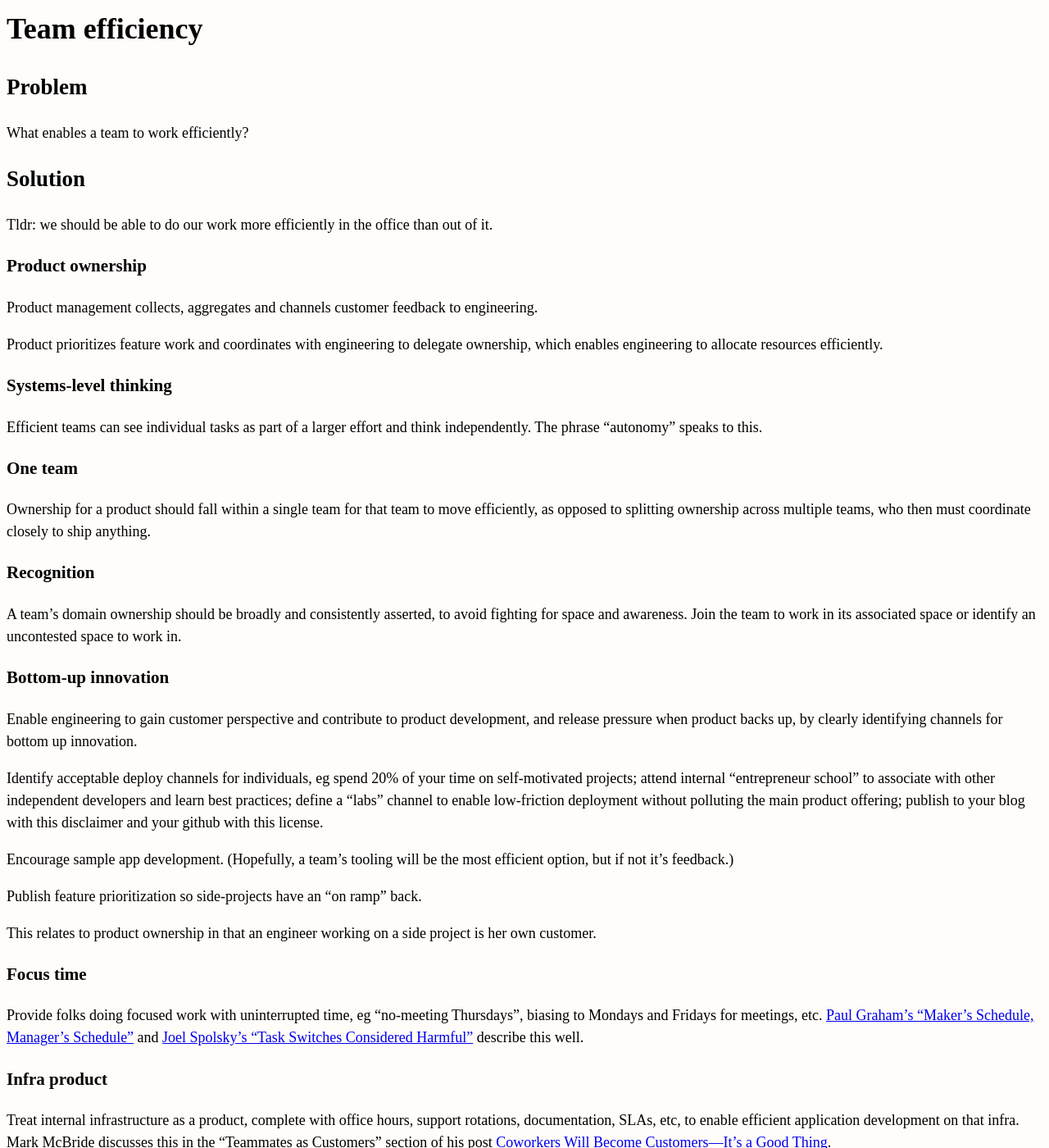
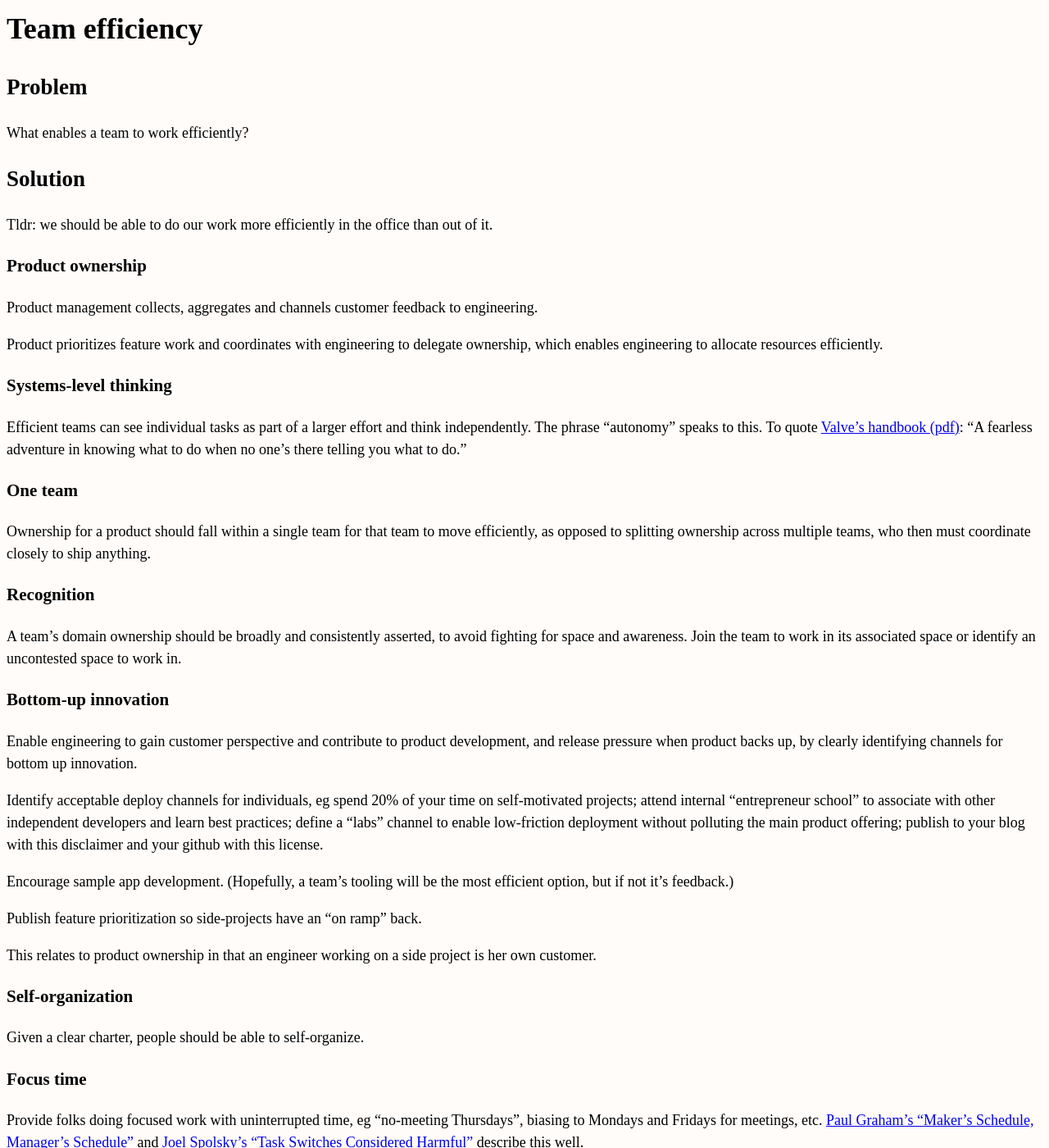
Before and after one commit to erikeldridge/erikeldridge.github.com, a Jekyll site: the page built from _posts/2017-11-01-team-efficiency.md, in a window 1280 px wide and 1400 px high. Shown: the whole window at 82% size. Built offline with Jekyll 4.4.1, drawn with Linux system fonts in a browser that asks for light colours; nearby versions of some CDN libraries.

Commit message:
Update from Forestry.io - Updated 2017-11-01-team-efficiency.md

```diff
--- a/_posts/2017-11-01-team-efficiency.md
+++ b/_posts/2017-11-01-team-efficiency.md
@@ -24,7 +23,7 @@ Product prioritizes feature work and coordinates with engineering to delegate ow
 
 ### Systems-level thinking
 
-Efficient teams can see individual tasks as part of a larger effort and think independently. The phrase "autonomy" speaks to this.
+Efficient teams can see individual tasks as part of a larger effort and think independently. The phrase "autonomy" speaks to this. To quote [Valve's handbook (pdf)](https://steamcdn-a.akamaihd.net/apps/valve/Valve_NewEmployeeHandbook.pdf "Valve's employee handbook"): "A fearless adventure in knowing what to do when no one’s there telling you what to do."
 
 ### One team
 
@@ -46,6 +45,10 @@ Publish feature prioritization so side-projects have an "on ramp" back.
 
 This relates to product ownership in that an engineer working on a side project is her own customer.
 
+### Self-organization
+
+Given a clear charter, people should be able to self-organize.
+
 ### Focus time
 
 Provide folks doing focused work with uninterrupted time, eg "no-meeting Thursdays", biasing to Mondays and Fridays for meetings, etc. [Paul Graham's "Maker's Schedule, Manager's Schedule"](http://www.paulgraham.com/makersschedule.html) and [Joel Spolsky's "Task Switches Considered Harmful"](https://www.joelonsoftware.com/2001/02/12/human-task-switches-considered-harmful/) describe this well.
```
Also changed, not shown: other parts of _posts/2017-11-01-team-efficiency.md (+1 -2 lines).
